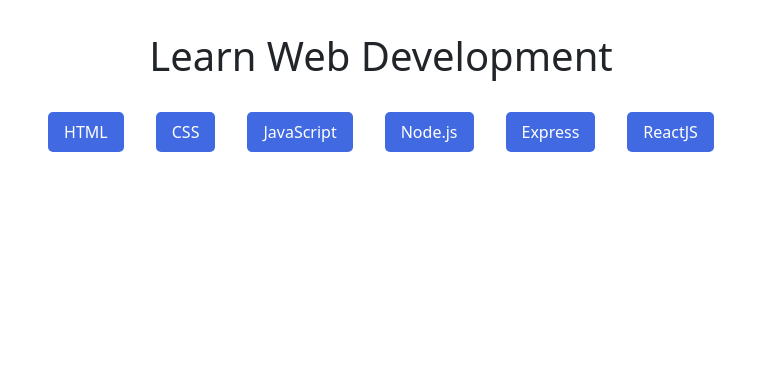
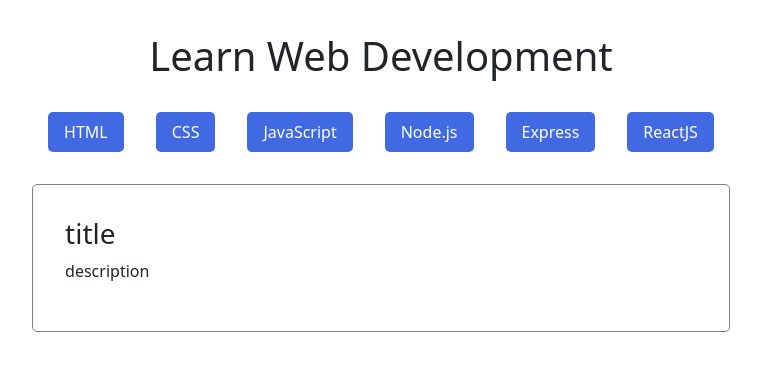
Before and after one commit to GiorgiaSecchi/react-use-state, a React (Vite) app: page / in a window 1280 px wide. Shown: the top 370 px of the page, without its empty margins (259-1020 px from the left). Built offline with nearby package versions, Linux system fonts and the light colour scheme.

Commit message:
add card

```diff
--- a/src/assets/css/index.css
+++ b/src/assets/css/index.css
@@ -20,3 +20,10 @@
   display: flex;
   justify-content: center;
 }
+
+.card {
+  border: 1px solid gray;
+  margin-top: 2rem;
+  padding: 2rem;
+  border-radius: 5px;
+}
--- a/src/components/Button.jsx
+++ b/src/components/Button.jsx
@@ -1,13 +1,13 @@
-import languages from "../data/languages";
+// import languages from "../data/languages";
 
-export default function ButtonLang() {
-  return (
-    <div className="container">
-      {languages.map((lang, index) => (
-        <button className="btn-lang" key={index}>
-          {lang.title}
-        </button>
-      ))}
-    </div>
-  );
-}
+// export default function Button() {
+//   return (
+//     <div className="container">
+//       {languages.map((lang, index) => (
+//         <button className="btn-lang" key={index}>
+//           {lang.title}
+//         </button>
+//       ))}
+//     </div>
+//   );
+// }
--- a/src/components/Main.jsx
+++ b/src/components/Main.jsx
@@ -1,11 +1,22 @@
 import languages from "../data/languages";
 // console.log(languages);
-import ButtonLang from "./Button";
 
 export default function Main() {
   return (
     <main>
-      <ButtonLang />
+      <section className="container">
+        <div>
+          {languages.map((lang, index) => (
+            <button className="btn-lang" key={index}>
+              {lang.title}
+            </button>
+          ))}
+          <div className="card">
+            <h3>title</h3>
+            <p>description</p>
+          </div>
+        </div>
+      </section>
     </main>
   );
 }
```
Also changed, not shown: src/components/Card.jsx (+12 -0 lines).
